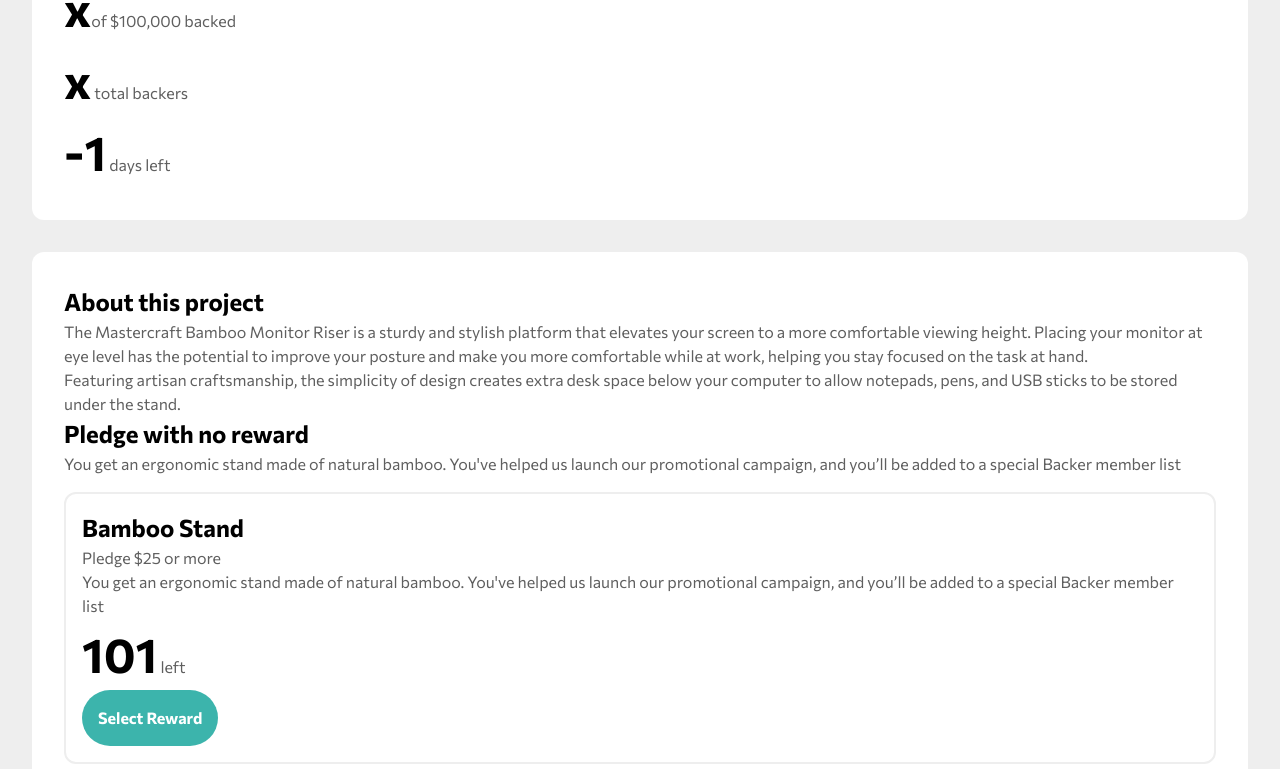
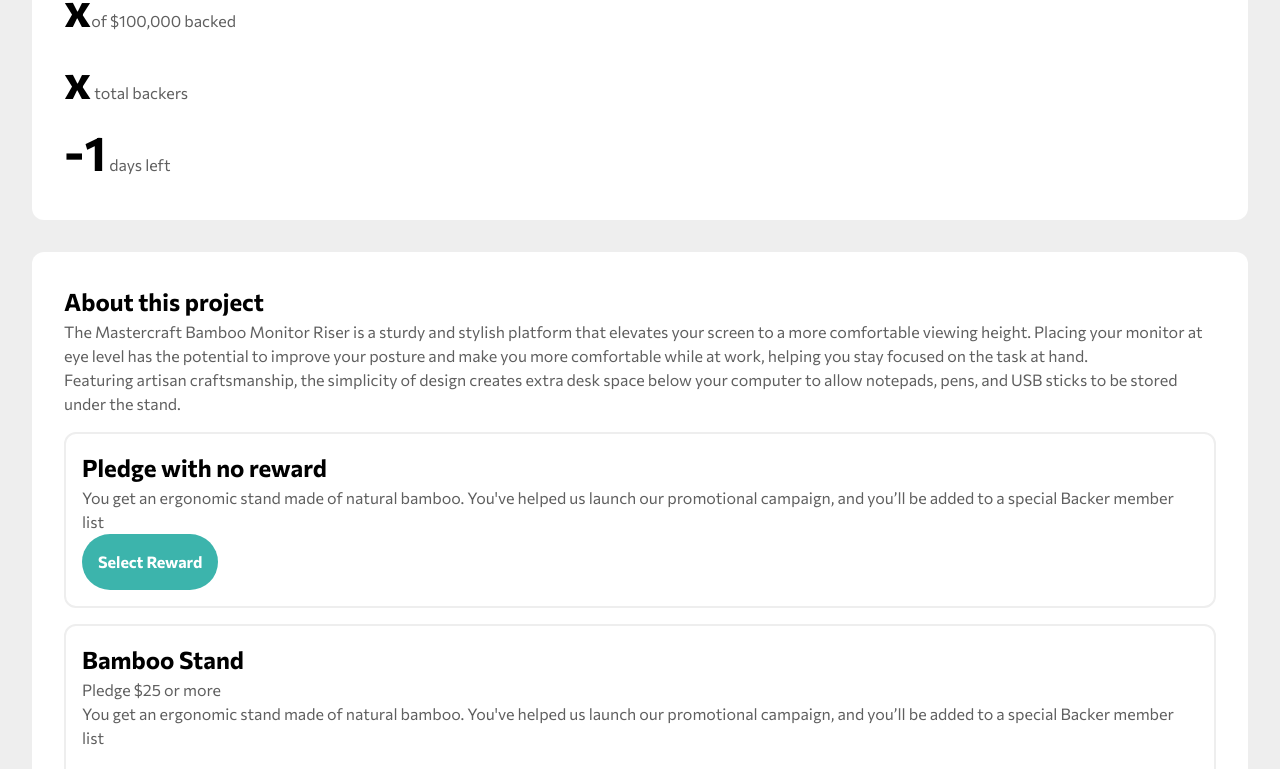
Before and after one commit to migvidal/crowdfunding-product-page, a Vue app: page / in a window 1280 px wide. Shown: the part 371-1140 px from the top of the page. Built offline with nearby package versions, Linux system fonts and the light colour scheme.

Commit message:
radio-done

```diff
--- a/src/components/PledgeModal.vue
+++ b/src/components/PledgeModal.vue
@@ -9,7 +9,7 @@
         v-for="reward in rewards"
         :key="reward.id"
         :reward="reward"
-        v-model="reward.selected"
+
       />
 
       <!-- <success-modal hidden/> -->
--- a/src/components/RewardCard.vue
+++ b/src/components/RewardCard.vue
@@ -10,9 +10,12 @@
       {{ reward.units ? "Select Reward" : "Out of Stock" }}
     </button>
   </div>
-  <div v-else class="no-reward-card">
+  <div v-else class="reward">
     <h2>Pledge with no reward</h2>
     <p>{{ reward.description }}</p>
+    <button :disabled="!reward.units">
+      {{ reward.units ? "Select Reward" : "Out of Stock" }}
+    </button>
   </div>
 </template>
 
--- a/src/components/RewardRadio.vue
+++ b/src/components/RewardRadio.vue
@@ -1,6 +1,9 @@
 <template>
+  <!-- if it's a reward pledge... -->
   <div v-if="reward.id > 0" class="reward">
-    <input type="radio" name="reward" :id="inputID" />
+    <input type="radio" name="reward"
+    :checked="reward.selected"
+     :id="inputID"  />
     <label :for="inputID">
       {{ reward.name }}
     </label>
@@ -19,7 +22,6 @@ export default {
   name: "RewardRadio",
   props: {
     reward: Object, // 1 reward
-    selectedId: null,
   },
   data() {
     return {};
@@ -32,4 +34,9 @@ export default {
 };
 </script>
 
-<style scoped></style>
+<style scoped>
+
+reward input[type=radio] {
+
+}
+</style>
```
